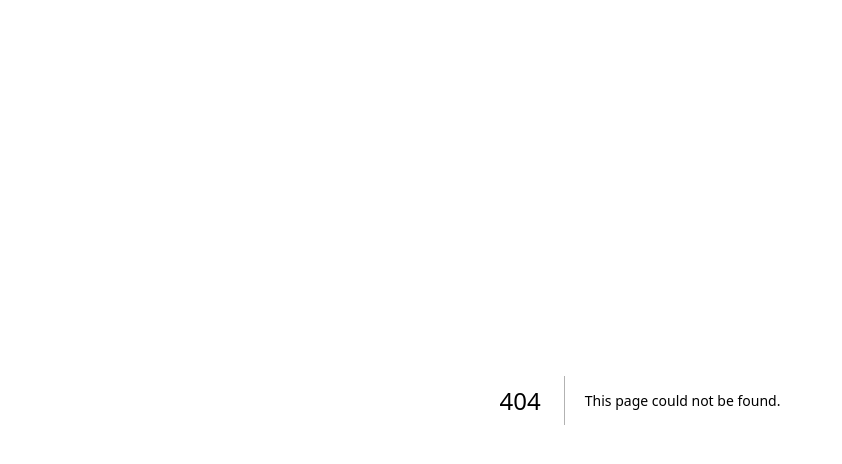
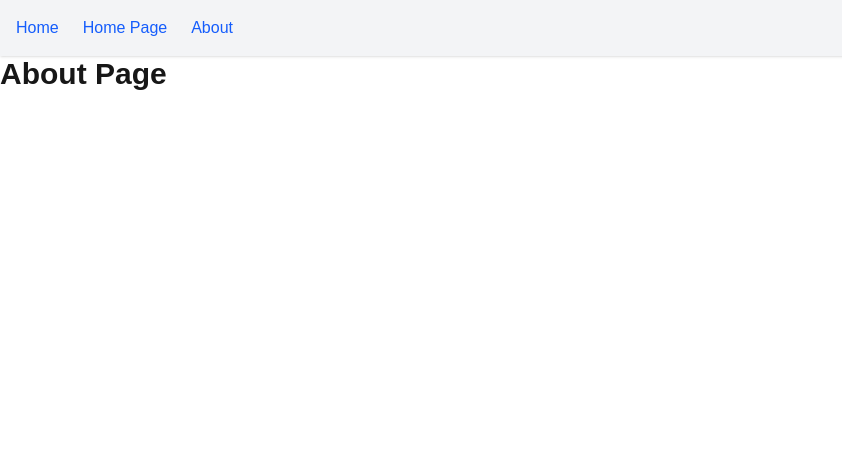
Before and after one commit to NicheP09/alx-project-0x02-setup, a Next.js app in the folder alx-project-0x02/: page /about in a window 1280 px wide. Before the commit this address had no page. Shown: the top 464 px of the page, without its empty margins (0-842 px from the left). Built offline with nearby package versions, Linux system fonts and the light colour scheme.

Commit message:
pages/home.tsx, pages/about.tsx, components/layout/Header.tsx

```diff
--- /dev/null
+++ b/alx-project-0x02/components/layout/Header.tsx
@@ -0,0 +1,23 @@
+import Link from 'next/link';
+
+const Header = () => {
+  return (
+    <header className="w-full bg-gray-100 p-4 shadow-sm">
+      <nav className="flex gap-6 items-center">
+        <Link href="/" className="text-blue-600 hover:underline">
+          Home
+        </Link>
+
+        <Link href="/home" className="text-blue-600 hover:underline">
+          Home Page
+        </Link>
+
+        <Link href="/about" className="text-blue-600 hover:underline">
+          About
+        </Link>
+      </nav>
+    </header>
+  );
+};
+
+export default Header;
--- a/alx-project-0x02/components/layout/Headers.tsx
+++ /dev/null
@@ -1,5 +0,0 @@
-const Header = () => {
-  return <div>Header</div>;
-};
-
-export default Header;
--- a/alx-project-0x02/pages/_app.tsx
+++ b/alx-project-0x02/pages/_app.tsx
@@ -1,6 +1,15 @@
-import "@/styles/globals.css";
-import type { AppProps } from "next/app";
+// pages/_app.tsx
+import '../styles/globals.css';
+import type { AppProps } from 'next/app';
+import Header from '../components/layout/Header';
 
-export default function App({ Component, pageProps }: AppProps) {
-  return <Component {...pageProps} />;
+function MyApp({ Component, pageProps }: AppProps) {
+  return (
+    <>
+      <Header />
+      <Component {...pageProps} />
+    </>
+  );
 }
+
+export default MyApp;
--- /dev/null
+++ b/alx-project-0x02/pages/about.tsx
@@ -0,0 +1,7 @@
+import React from 'react';
+
+const About = () => {
+  return <h1 className="text-3xl font-bold">About Page</h1>;
+};
+
+export default About;
--- /dev/null
+++ b/alx-project-0x02/pages/home.tsx
@@ -0,0 +1,7 @@
+import React from 'react';
+
+const Home = () => {
+  return <h1 className="text-3xl font-bold">Welcome to the Home Page</h1>;
+};
+
+export default Home;
--- a/alx-project-0x02/pages/index.tsx
+++ b/alx-project-0x02/pages/index.tsx
@@ -1,5 +1,3 @@
-import React from 'react';
-
 export default function Home() {
   return (
     <main
```
